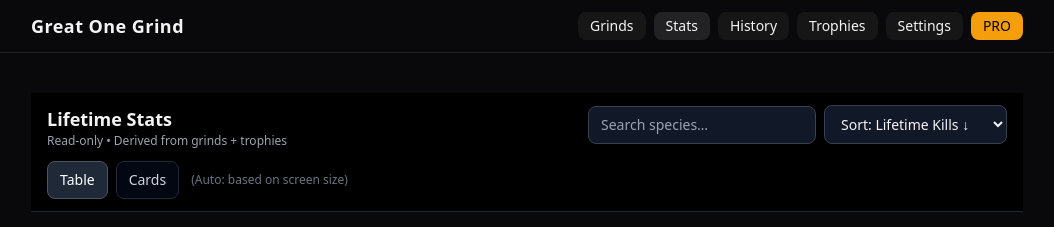
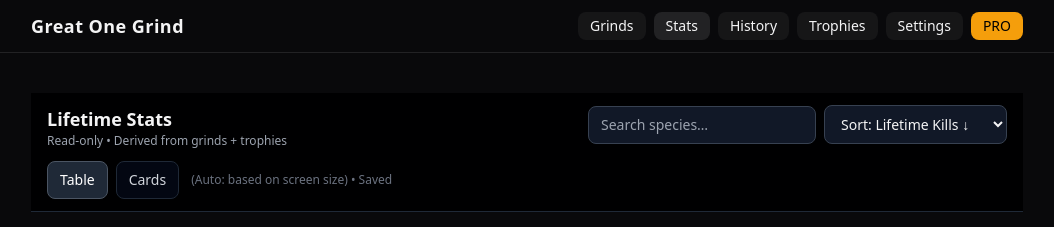
Before and after one commit to Camoford/great-one-grind, a React (Vite) app: page / in a window 1280 px wide. Both pictures are taken after a click on the button "Stats". Shown: the top 227 px of the page, without its empty margins (113-1167 px from the left). Built offline with nearby package versions, Linux system fonts and the light colour scheme.

Commit message:
Stats polish: remember sort/search/view prefs (localStorage, read-only)

```diff
--- a/components/StatsDashboard.tsx
+++ b/components/StatsDashboard.tsx
@@ -3,13 +3,14 @@ import React, { useEffect, useMemo, useState } from "react";
 import { useHunterStore } from "../store";
 
 /**
- * StatsDashboard — READ ONLY (POLISHED + STICKY CONTROLS)
+ * StatsDashboard — READ ONLY (POLISHED + PERSISTED UI PREFS)
  * - Lifetime kills per species (from grinds)
  * - Trophy stats (from trophies)
  * - Sort + Search + Summary + Top Highlights
  * - View toggle: Table vs Cards (mobile-friendly)
  * - Auto default: Cards on small screens (until user manually toggles)
  * - Sticky controls header so filters never disappear while scrolling
+ * - Remembers UI prefs (search/sort/view/autoView) in localStorage
  * - No mutations, no grinder logic changes
  */
 
@@ -40,13 +41,32 @@ type Row = {
 type SortMode = "name" | "kills_desc" | "kills_asc" | "obtained_desc" | "last_desc";
 type ViewMode = "table" | "cards";
 
-function getPreferredView(): ViewMode {
+const UI_KEY = "greatonegrind_stats_ui_v1";
+
+function safeParse<T>(raw: string | null): T | null {
+  if (!raw) return null;
+  try {
+    return JSON.parse(raw) as T;
+  } catch {
+    return null;
+  }
+}
+
+function getPreferredViewByScreen(): ViewMode {
   try {
     const w = typeof window !== "undefined" ? window.innerWidth : 9999;
     return w < 640 ? "cards" : "table"; // Tailwind sm breakpoint
   } catch {
     return "table";
   }
+}
+
+function isSortMode(x: any): x is SortMode {
+  return x === "name" || x === "kills_desc" || x === "kills_asc" || x === "obtained_desc" || x === "last_desc";
+}
+
+function isViewMode(x: any): x is ViewMode {
+  return x === "table" || x === "cards";
 }
 
 function PillButton(props: { active: boolean; label: string; onClick: () => void }) {
@@ -75,22 +95,65 @@ function StatLine(props: { label: string; value: string }) {
   );
 }
 
+type UiPrefs = {
+  sort: SortMode;
+  search: string;
+  view: ViewMode;
+  autoView: boolean;
+};
+
+function loadUiPrefs(): UiPrefs {
+  const fallback: UiPrefs = {
+    sort: "kills_desc",
+    search: "",
+    view: getPreferredViewByScreen(),
+    autoView: true,
+  };
+
+  try {
+    const parsed = safeParse<Partial<UiPrefs>>(localStorage.getItem(UI_KEY));
+    if (!parsed) return fallback;
+
+    const sort = isSortMode(parsed.sort) ? parsed.sort : fallback.sort;
+    const search = typeof parsed.search === "string" ? parsed.search : fallback.search;
+    const view = isViewMode(parsed.view) ? parsed.view : fallback.view;
+    const autoView = typeof parsed.autoView === "boolean" ? parsed.autoView : fallback.autoView;
+
+    // If user had autoView ON, respect screen preference at load
+    const finalView = autoView ? getPreferredViewByScreen() : view;
+
+    return { sort, search, view: finalView, autoView };
+  } catch {
+    return fallback;
+  }
+}
+
+function saveUiPrefs(prefs: UiPrefs) {
+  try {
+    localStorage.setItem(UI_KEY, JSON.stringify(prefs));
+  } catch {
+    // ignore
+  }
+}
+
 export default function StatsDashboard() {
   const grinds = useHunterStore((s) => s.grinds);
   const trophies = useHunterStore((s) => s.trophies);
 
-  const [sort, setSort] = useState<SortMode>("kills_desc");
-  const [search, setSearch] = useState("");
+  const initialPrefs = useMemo(() => loadUiPrefs(), []);
 
-  // Auto default view: cards on small screens
-  const [view, setView] = useState<ViewMode>(() => getPreferredView());
-  const [autoView, setAutoView] = useState(true);
+  const [sort, setSort] = useState<SortMode>(initialPrefs.sort);
+  const [search, setSearch] = useState(initialPrefs.search);
 
+  const [view, setView] = useState<ViewMode>(initialPrefs.view);
+  const [autoView, setAutoView] = useState<boolean>(initialPrefs.autoView);
+
+  // If autoView is enabled, keep view aligned to screen size (but stop once user manually toggles)
   useEffect(() => {
     if (!autoView) return;
 
     const apply = () => {
-      const preferred = getPreferredView();
+      const preferred = getPreferredViewByScreen();
       setView(preferred);
     };
 
@@ -100,6 +163,11 @@ export default function StatsDashboard() {
     window.addEventListener("resize", onResize);
     return () => window.removeEventListener("resize", onResize);
   }, [autoView]);
+
+  // Persist UI prefs
+  useEffect(() => {
+    saveUiPrefs({ sort, search, view, autoView });
+  }, [sort, search, view, autoView]);
 
   const { rows, summary, highlights } = useMemo(() => {
     const killsBySpecies = new Map<string, number>();
@@ -270,7 +338,7 @@ export default function StatsDashboard() {
           <PillButton active={view === "table"} label="Table" onClick={() => setViewManual("table")} />
           <PillButton active={view === "cards"} label="Cards" onClick={() => setViewManual("cards")} />
           <div className="text-xs text-gray-500 ml-1">
-            {autoView ? "(Auto: based on screen size)" : "(Manual)"}
+            {autoView ? "(Auto: based on screen size)" : "(Manual)"} • Saved
           </div>
         </div>
       </div>
```
